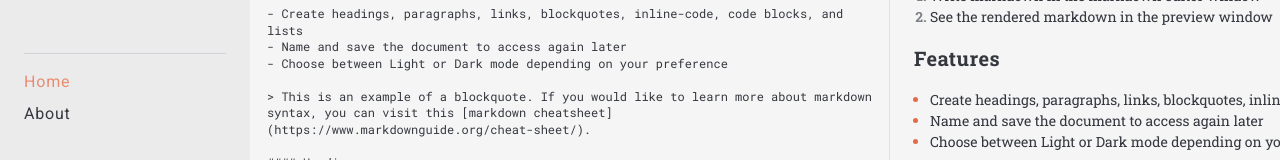
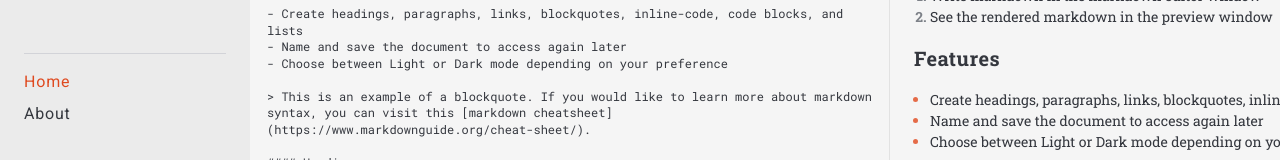
Before and after one commit to lloydlobo/markdown-editor, a Next.js app: page / in a window 1280 px wide. Both pictures are taken after a click on the button 36 px from the left and 36 px from the top of the page. Shown: the part 327-487 px from the top of the page. Built offline with nearby package versions, Linux system fonts and the light colour scheme.

Commit message:
refactor: use router to decorate active page path

```diff
--- a/components/sidebar/sidebar.tsx
+++ b/components/sidebar/sidebar.tsx
@@ -1,4 +1,4 @@
-import React, { useEffect, useState } from "react";
+import React from "react";
 
 import {
   Box,
@@ -20,7 +20,6 @@ import SidebarNewNoteButton from "@/components/sidebar/sidebar-new-note-button";
 import { SidebarThemeToggle } from "@/components/sidebar/sidebar-theme-toggle";
 import { useRouter } from "next/router";
 import { navItems } from "@/lib/constants";
-import { NavItemProps } from "@/types/inote";
 
 export default function Sidebar() {
   const router = useRouter();
@@ -64,6 +63,7 @@ export default function Sidebar() {
         )}
 
         <Stack px="6" pt="6">
+          <Divider position="relative" mb="2" w="full" />
           <NavigationLinks />
         </Stack>
       </Grid>
@@ -73,44 +73,21 @@ export default function Sidebar() {
 
 export function NavigationLinks() {
   const router = useRouter();
-  const [navItemsState, setNavItemsState] = useState<NavItemProps[]>(navItems);
-
-  useEffect(() => {
-    setNavItemsState(
-      navItems.map((item) => ({
-        ...item,
-        isActive: item.pathname === router.pathname,
-      }))
-    );
-  }, [router.pathname]);
-
-  function handleLinkClick(pathname: string) {
-    setNavItemsState(
-      navItems.map((item) => ({
-        ...item,
-        isActive: item.pathname === pathname,
-      }))
-    );
-  }
 
   return (
-    <>
-      <Divider position="relative" mb="2" w="full" />
     <Stack className="nav-items">
-        {navItemsState.map((item, idx) => (
+      {navItems.map((navItem, idxNavItem) => (
         <NavigationLink
-            key={`navItem-${item.pathname}-${idx}`}
+          key={`navItem-${navItem.pathname}-${idxNavItem}`}
           isExternal={false}
-            href={item.pathname}
-            isActive={item.pathname === router.pathname}
-            onClick={() => handleLinkClick(item.pathname)}
+          href={navItem.pathname}
+          isActive={navItem.pathname === router.pathname}
           transition="all 0.15s ease-out"
         >
-            {item.page}
+          {navItem.page}
         </NavigationLink>
       ))}
     </Stack>
-    </>
   );
 }
 
@@ -118,9 +95,8 @@ type NavigationLinkProps = {
   href: string;
   children: React.ReactNode;
   isActive: boolean;
-  onClick: () => void;
   [key: string]: any | ChakraProps | FlexProps | StackProps;
-};
+}; // onClick: () => void;
 
 export function NavigationLink({
   href,
@@ -134,21 +110,22 @@ export function NavigationLink({
       as={ChakraLink}
       href={href}
       {...props}
-      color={isActive ? "orange.300" : ""}
+      letterSpacing="wider"
+      fontWeight="medium"
+      fontSize={{ base: "sm", md: "md" }}
+      textTransform="capitalize"
+      color={isActive ? "orange.500" : ""}
       _hover={{
-        color: isActive ? "orange.500" : "",
+        color: isActive ? "orange.400" : "orange.400",
+        textDecoration: isActive ? "" : "none",
       }}
       _dark={{
         color: isActive ? "orange.400" : "",
         _hover: {
-          color: isActive ? "orange.500" : "",
+          color: isActive ? "orange.500" : "orange.400",
+          textDecoration: isActive ? "" : "none",
         },
       }}
-      letterSpacing="wider"
-      fontWeight="medium"
-      fontSize={{ base: "sm", md: "md" }}
-      textTransform="capitalize"
-      onClick={onClick}
     >
       {children}
     </ChakraLink>
--- a/pages/index.tsx
+++ b/pages/index.tsx
@@ -23,12 +23,7 @@ export default function Home() {
       <Sidebar />
       <Box>
         <Navbar />
-        <chakra.main
-        // Thin border to allow enough space for textarea border on focus in Editor -> Markdown.
-        // borderInlineStart={"thin solid"}
-        // borderInlineStartColor="blackAlpha.100"
-        // _dark={{ borderInlineStartColor: "whiteAlpha.100" }}
-        >
+        <chakra.main>
           <Editor />
         </chakra.main>
       </Box>
```
Lines whose indentation alone changed are shown as unchanged.
